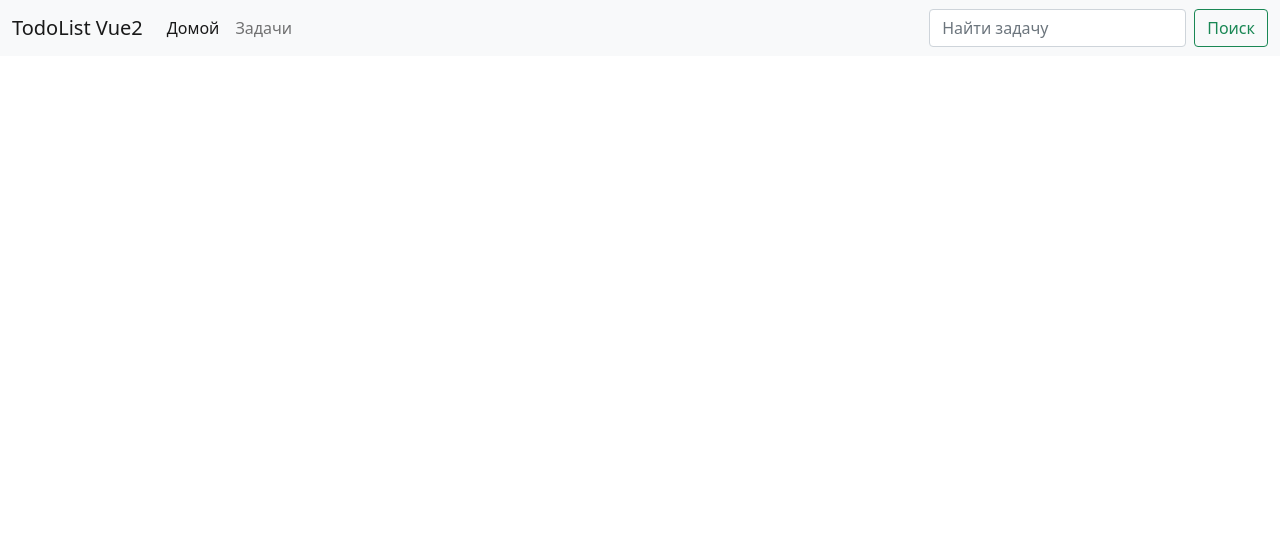
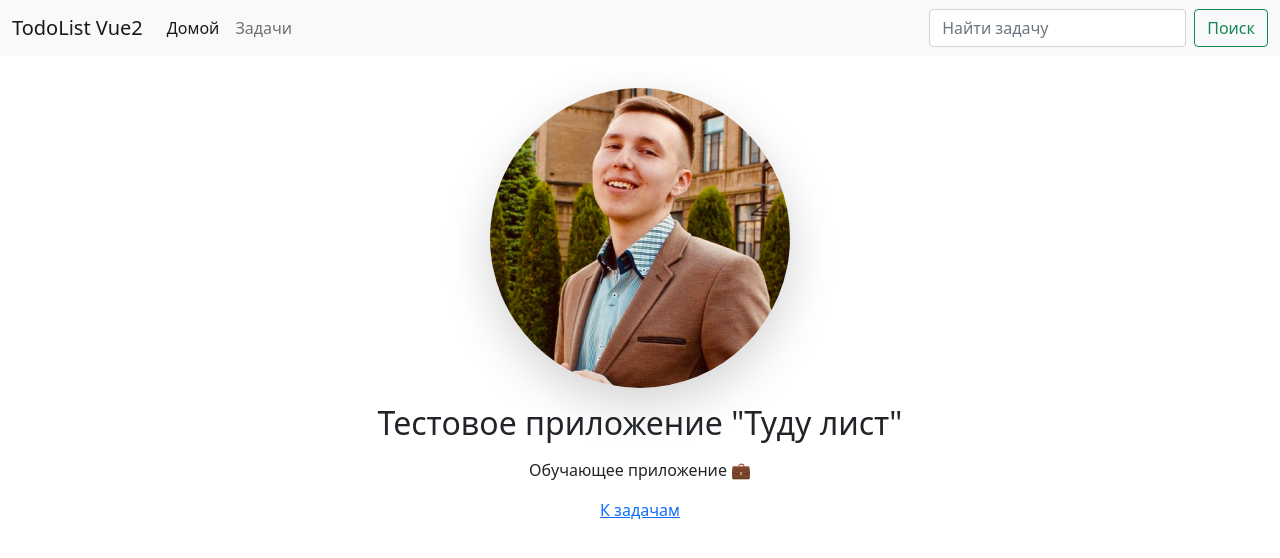
Before and after one commit to bobrov-site/todolistvue, a Vue app: page / in a window 1280 px wide. Shown: the top 558 px of the page. Built offline with nearby package versions, Linux system fonts and the light colour scheme.

Commit message:
Created static layout for Home

```diff
--- a/src/views/HomeView.vue
+++ b/src/views/HomeView.vue
@@ -2,6 +2,18 @@
   <div class="home">
     <NavbarBootstrap/>
     <ContainerBootstrap>
+      <div class="row justify-content-center">
+        <div class="col-12 d-flex justify-content-center">
+          <img class="avatar shadow-lg" alt="avatar" src="@/assets/images/avatar.png">
+        </div>
+      </div>
+      <div class="row">
+        <div class="col-12 text-center">
+          <h2>Тестовое приложение "Туду лист"</h2>
+          <p>Обучающее приложение 💼</p>
+          <a href="#">К задачам</a>
+        </div>
+      </div>
     </ContainerBootstrap>
   </div>
 </template>
@@ -15,3 +27,15 @@ export default {
   components: {NavbarBootstrap, ContainerBootstrap}
 }
 </script>
+<style scoped lang="scss">
+.avatar {
+  margin-top: 2rem;
+  border-radius: 50%;
+}
+h2 {
+  margin-top: 1rem;
+}
+p {
+  margin-top: 1rem;
+}
+</style>
```
Also changed, not shown: src/assets/images/avatar.png (added).
